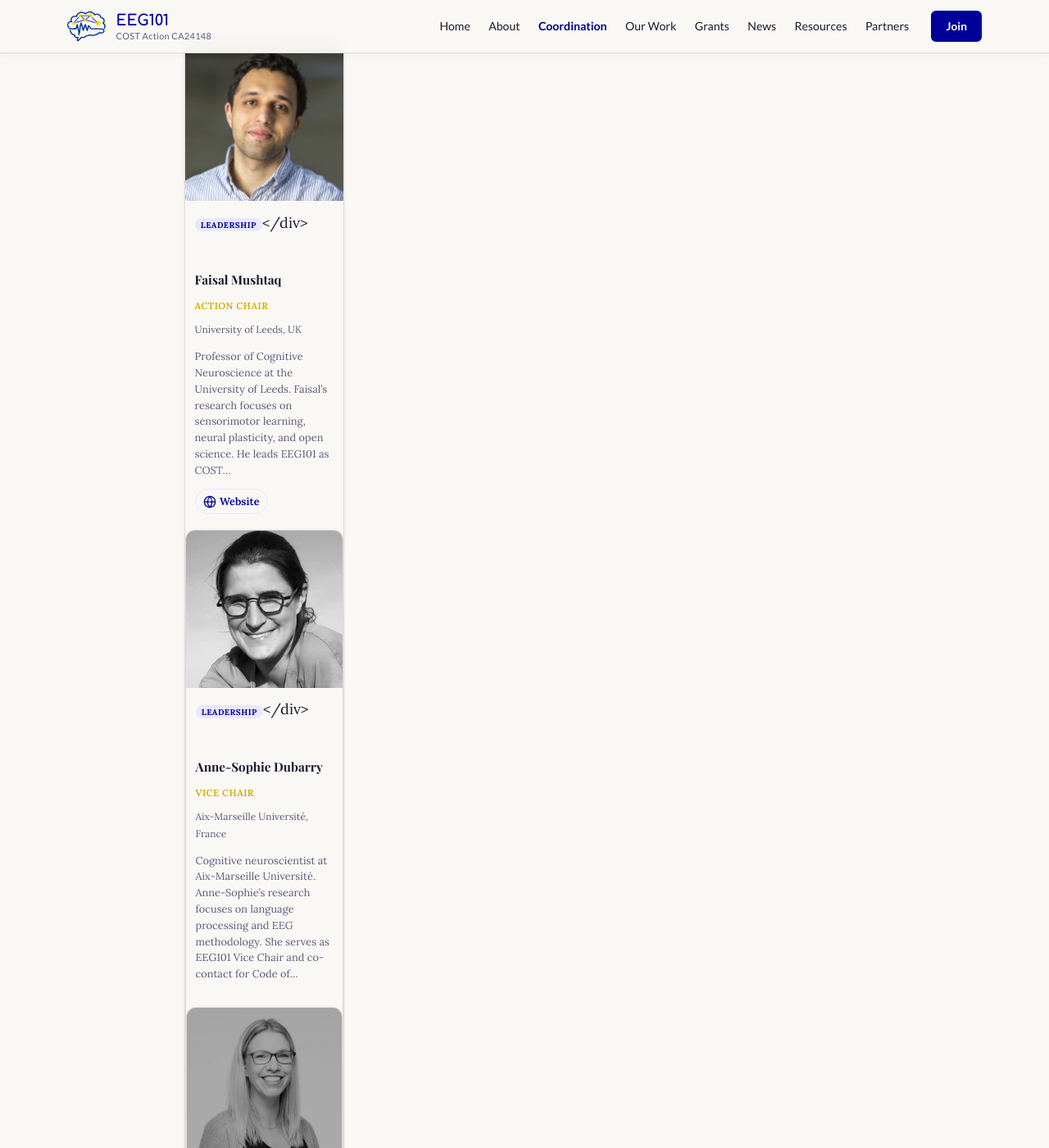
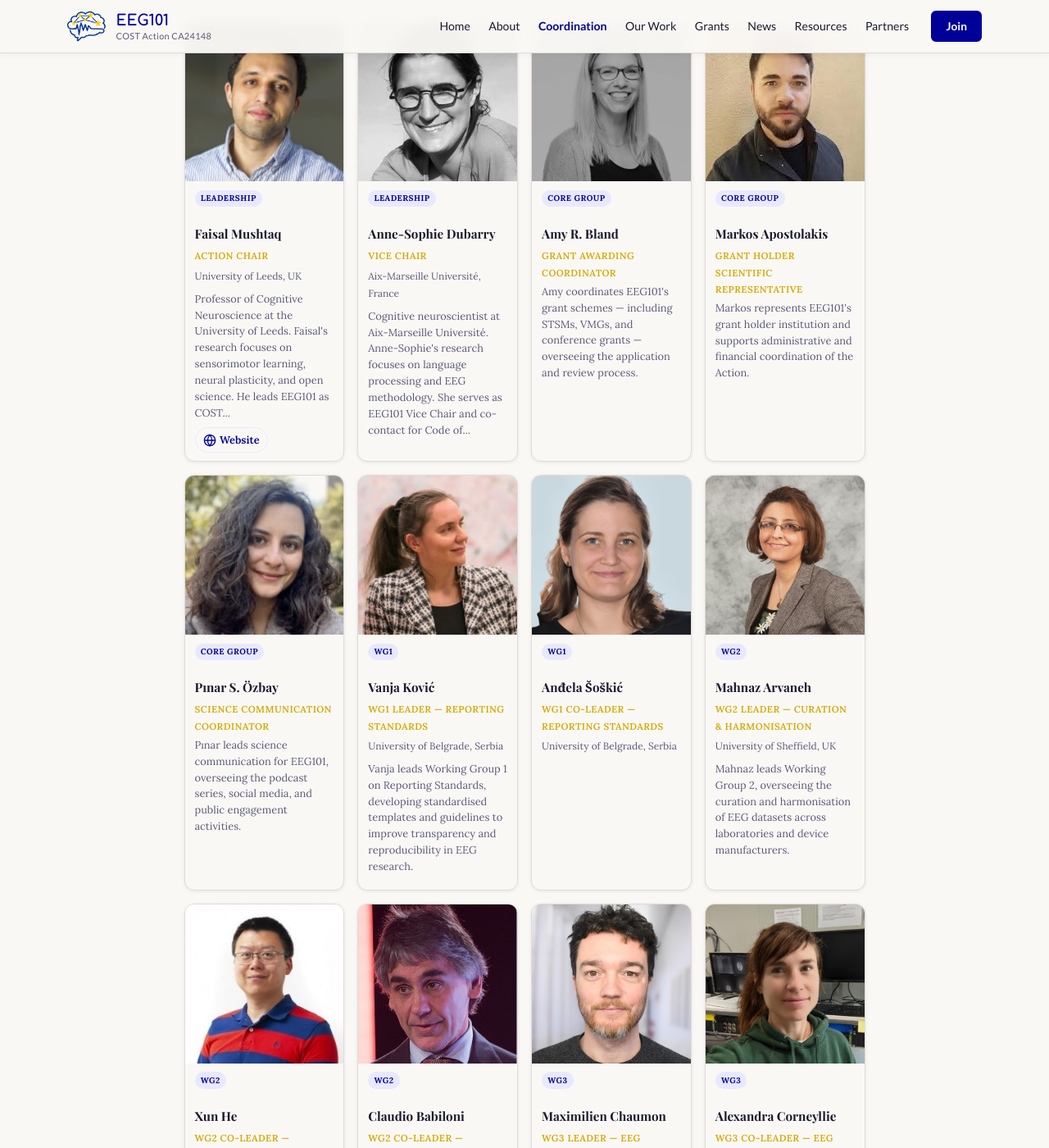
Before and after one commit to mcvinding/website-1, a Jekyll site: the page built from coordination.md, in a window 1280 px wide and 1400 px high, scrolled down 402 px. Shown: the whole window at 82% size. Built offline with Jekyll 4.4.1, drawn with Linux system fonts in a browser that asks for light colours; some of the changed text lies outside the part shown.

Commit message:
Fix </div> rendering as literal text on News and Coordination pages (#9)
Kramdown with parse_block_html:true treats </div> on the same line as
<div> opening as content rather than a closing tag, rendering it as
visible text.

- news.md: wrap news-filter div in {::nomarkdown} so the closing tag
  is not rendered as "</div>" after the Events button
- coordination.md: wrap people-filter div and people-grid div in
  {::nomarkdown} to fix "</div>" after WG3 button; wrapping the grid
  also prevents Kramdown from processing person-card.html output
- _includes/person-card.html: put </div> for person-card__tags on its
  own line so Kramdown recognises it as a block closing tag (fixes the
  "</div>" appearing after LEADERSHIP tag)

https://claude.ai/code/session_01AHaXK7668Xo3VcmuW8L87m

Co-authored-by: Claude <noreply@anthropic.com>

```diff
--- a/_includes/person-card.html
+++ b/_includes/person-card.html
@@ -14,7 +14,8 @@
 {% endif %}
 </div>
 <div class="person-card__body">
-{% if person.tags and person.tags.size > 0 %}<div class="person-card__tags">{% for tag in person.tags %}<span class="person-tag">{{ tag }}</span>{% endfor %}</div>{% endif %}
+{% if person.tags and person.tags.size > 0 %}<div class="person-card__tags">{% for tag in person.tags %}<span class="person-tag">{{ tag }}</span>{% endfor %}
+</div>{% endif %}
 <h3 class="person-card__name">{{ person.name }}</h3>
 <p class="person-card__role">{{ person.role }}</p>
 {% if person.institution and person.institution != "" %}
--- a/coordination.md
+++ b/coordination.md
@@ -8,7 +8,10 @@ permalink: /coordination/
 
 EEG101 was officially launched in November 2025. The coordination team oversees scientific direction, grant administration, science communication, and network governance.
 
-<div class="people-filter" id="peopleFilter" role="group" aria-label="Filter by group"><button class="people-filter__btn active" data-filter="all">All</button><button class="people-filter__btn" data-filter="Leadership">Leadership</button><button class="people-filter__btn" data-filter="Core Group">Core Group</button><button class="people-filter__btn" data-filter="WG1">WG1</button><button class="people-filter__btn" data-filter="WG2">WG2</button><button class="people-filter__btn" data-filter="WG3">WG3</button></div>
+{::nomarkdown}
+<div class="people-filter" id="peopleFilter" role="group" aria-label="Filter by group">
+<button class="people-filter__btn active" data-filter="all">All</button><button class="people-filter__btn" data-filter="Leadership">Leadership</button><button class="people-filter__btn" data-filter="Core Group">Core Group</button><button class="people-filter__btn" data-filter="WG1">WG1</button><button class="people-filter__btn" data-filter="WG2">WG2</button><button class="people-filter__btn" data-filter="WG3">WG3</button>
+</div>
 
 <div class="people-grid" id="peopleGrid">
 {% assign coordination = site.data.people | sort: "order" %}
@@ -16,6 +19,7 @@ EEG101 was officially launched in November 2025. The coordination team oversees
 {% include person-card.html person=person %}
 {% endfor %}
 </div>
+{:/nomarkdown}
 
 <script>
 (function(){var btns=document.querySelectorAll('#peopleFilter .people-filter__btn');btns.forEach(function(btn){btn.addEventListener('click',function(){btns.forEach(function(b){b.classList.remove('active');});this.classList.add('active');var f=this.dataset.filter;document.querySelectorAll('#peopleGrid .person-card').forEach(function(card){var tags=card.dataset.tags||'';card.style.display=(f==='all'||tags.split(',').indexOf(f)>-1)?'':'none';});});});})();
```
Also changed, not shown: news.md (+5 -1 lines).
